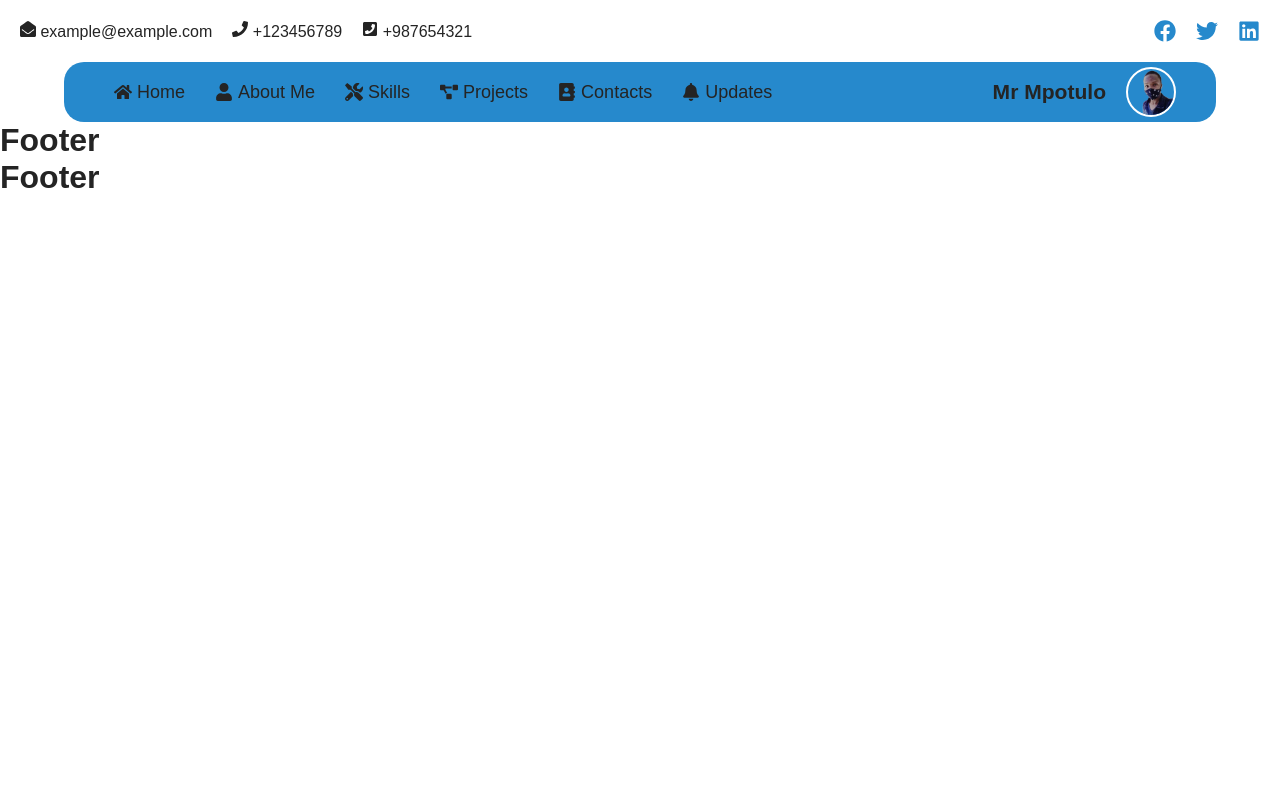
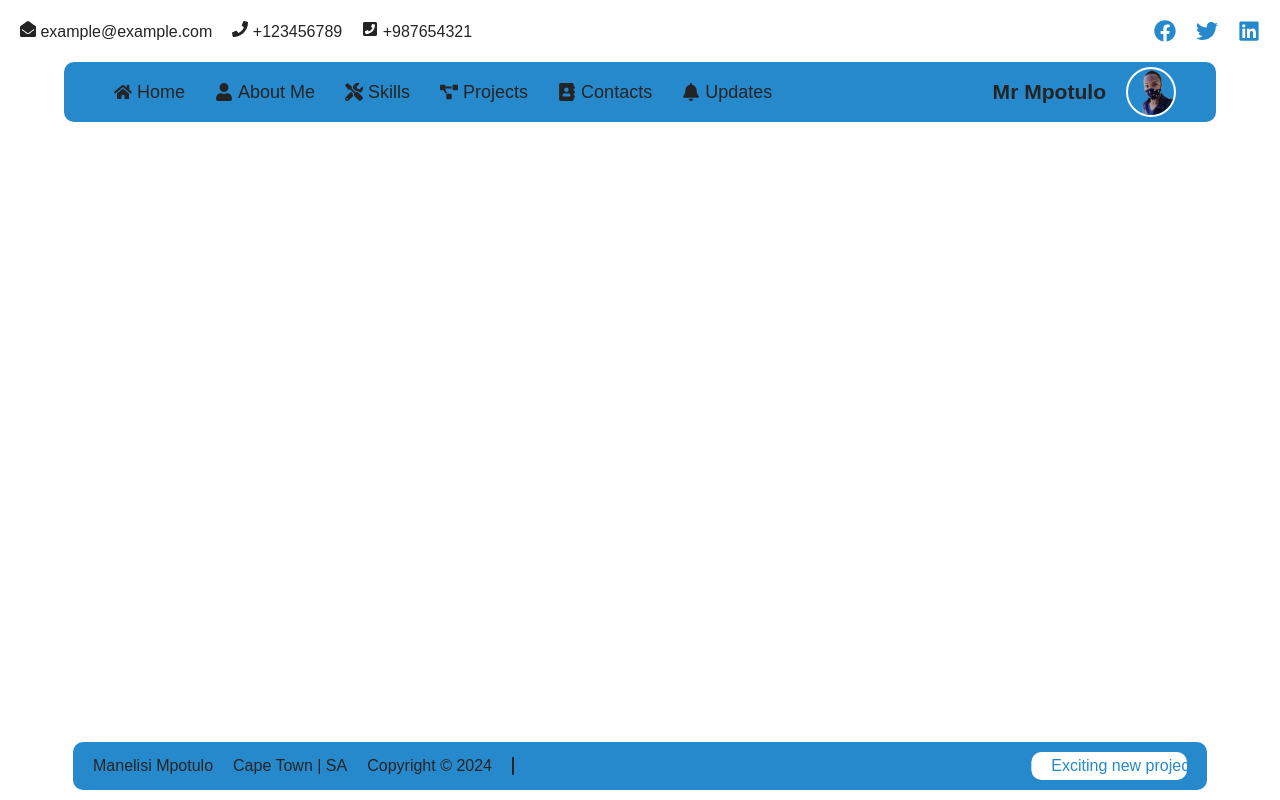
Before and after one commit to mmpotulo28/portfolio-next, a Next.js app: page /components/Footer in a window 1280 px wide. Built offline with nearby package versions, Linux system fonts and the light colour scheme.

Commit message:
Add footer component with ticker and update styles

```diff
--- /dev/null
+++ b/src/app/components/Footer/footer.module.css
@@ -0,0 +1,97 @@
+.footer {
+	display: flex;
+	flex-direction: row;
+	justify-content: center;
+	align-items: center;
+	background-color: var(--background);
+	text-align: center;
+	padding: 10px;
+	position: fixed;
+	bottom: 0;
+	left: 50%;
+	transform: translateX(-50%);
+	width: 100%;
+	z-index: 100;
+	margin: auto;
+	border-radius: 10px 20px 0 0;
+}
+
+.footerContent {
+	display: flex;
+	flex-direction: row;
+	justify-content: flex-start;
+	align-items: center;
+	width: 100%;
+	background-color: var(--theme-color);
+	color: var(--foreground);
+	padding: 10px 20px;
+	border-radius: 10px;
+	max-width: 90%;
+	gap: 20px;
+}
+
+.footerItems {
+	display: flex;
+	flex-direction: row;
+	justify-content: space-between;
+	align-items: center;
+	gap: 20px;
+	list-style: none;
+	border-right: 2px solid var(--foreground);
+	padding-right: 20px;
+}
+
+.footerItems li {
+	display: flex;
+	flex-direction: row;
+	justify-content: center;
+	align-items: center;
+	gap: 10px;
+	text-wrap-mode: nowrap;
+}
+
+.ticker {
+	overflow: hidden;
+	border-radius: 10px;
+}
+
+.tickerContainer {
+	height: 100%;
+	display: flex;
+	flex-direction: row;
+	justify-content: flex-start;
+	align-items: center;
+	gap: 20px;
+	width: 100%;
+	border-radius: 10px;
+	position: relative;
+	animation: tickerScroll 30s linear infinite;
+}
+
+@keyframes tickerScroll {
+	0% {
+		transform: translateX(120%);
+	}
+	100% {
+		transform: translateX(-120%);
+	}
+}
+
+.tickerContainer .tickerItem {
+	display: flex;
+	flex-direction: row;
+	justify-content: center;
+	align-items: center;
+	gap: 10px;
+	padding: 5px 20px;
+	background-color: var(--background);
+	color: var(--theme-color);
+	border-radius: 10px;
+	text-wrap: nowrap;
+	white-space: nowrap;
+}
+
+/* Hide scrollbar for Chrome, Safari and Opera */
+.tickerContainer::-webkit-scrollbar {
+	display: none;
+}
--- a/src/app/components/Footer/page.tsx
+++ b/src/app/components/Footer/page.tsx
@@ -1,11 +1,39 @@
 import React from "react";
+import styles from "./footer.module.css";
 
-const Footer = () => {
+const Ticker = ({ messages }: { messages: string[] }) => {
 	return (
-		<div>
-			<h1>Footer</h1>
+		<div className={styles.ticker}>
+			<div className={styles.tickerContainer}>
+				{messages.map((message, index) => (
+					<span key={index} className={styles.tickerItem}>
+						{message}
+					</span>
+				))}
+			</div>
 		</div>
 	);
 };
 
+const Footer = () => {
+	const messages = [
+		"Exciting new project launched! Check out the details in the portfolio.",
+		"Currently available for freelance work. Contact me for more information.",
+		"New blog post: How to optimize your React applications for better performance.",
+	];
+
+	return (
+		<footer className={styles.footer}>
+			<div className={styles.footerContent}>
+				<ul className={styles.footerItems}>
+					<li>Manelisi Mpotulo</li>
+					<li>Cape Town | SA</li>
+					<li>Copyright &copy; {new Date().getFullYear()}</li>
+				</ul>
+				<Ticker messages={messages} />
+			</div>
+		</footer>
+	);
+};
+
 export default Footer;
--- a/src/app/components/Header/header.module.css
+++ b/src/app/components/Header/header.module.css
@@ -45,7 +45,7 @@
 	width: 90%;
 	background-color: var(--theme-color);
 	margin: 0 auto;
-	border-radius: 20px;
+	border-radius: 10px;
 	font-size: var(--fs-medium);
 }
 
@@ -67,7 +67,7 @@
 	gap: 5px;
 	color: var(--foreground);
 	min-height: 40px;
-	border-radius: 20px;
+	border-radius: 10px;
 	padding: 0px 10px;
 	transition: all 0.3s ease-in-out;
 }
```
